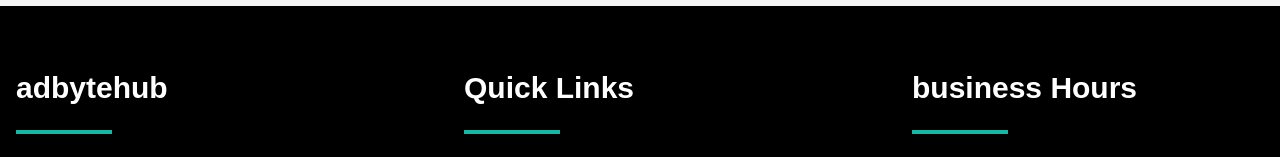
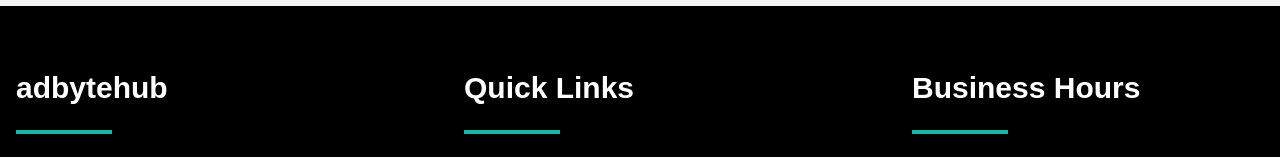
Before and after one commit to Antima1123/newmobisaturn, a Next.js app: page / in a window 1280 px wide. Shown: the part 4027-4184 px from the top of the page. Built offline with nearby package versions, Linux system fonts and the light colour scheme; what hono would draw is missing.

Commit message:
B Business in footer

```diff
--- a/components/footer.tsx
+++ b/components/footer.tsx
@@ -63,7 +63,7 @@ export default function Footer() {
           </div>
           <div>
           <div className="space-y-6 ">
-            <h2 className="text-3xl font-bold text-white ">business Hours</h2>
+            <h2 className="text-3xl font-bold text-white ">Business Hours</h2>
             <div className="w-24 h-1 bg-teal-500" />
             <div className="flex flex-col gap-4">
               <div>
```
